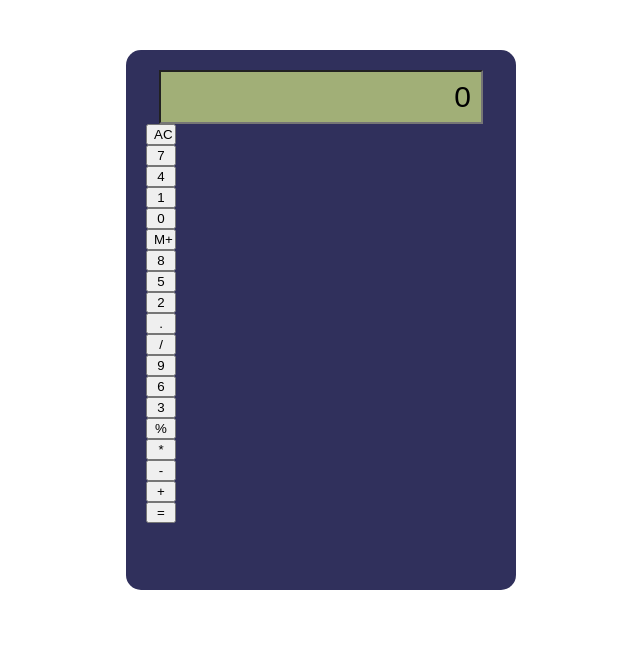
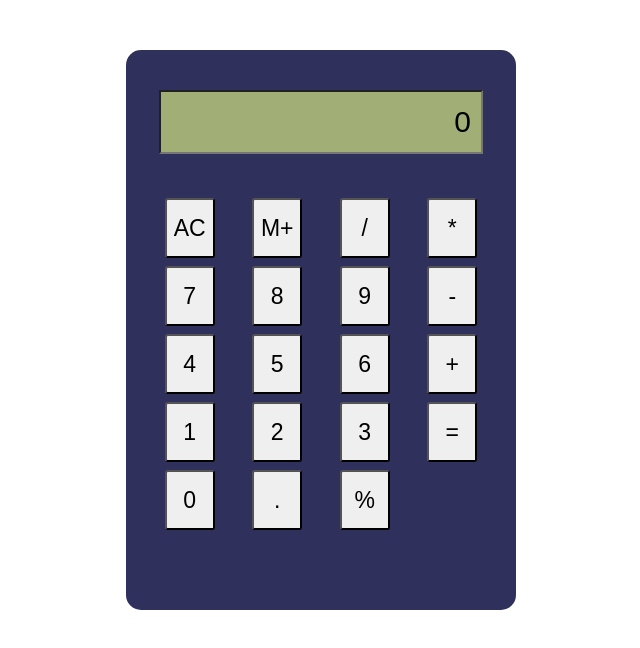
Before and after one commit to GitanjaliSase/Assignment-21, a plain HTML site: page index.html in a window 1280 px wide. Shown: the whole page, without its empty margins (319-959 px from the left). Drawn offline with Linux system fonts and the light colour scheme.

Commit message:
button added

```diff
--- a/index.html
+++ b/index.html
@@ -10,49 +10,63 @@
         border-radius: 15px;
         padding: 20px;
         margin: 50px auto;
+        padding-top: 40px;
         }
         .screen{
             background-color: #a1af77;
             text-align: right;
             font-size: 30px;
             width: 300px;
-            height: 40px;
+            height: 50px;
             display: block;
             margin: 0 auto;
             padding: 5px 10px;
+            margin-bottom: 40px;
         }
         .btn{
-          height:30px;
-          width: 30px;
-          display: flex;
-          flex-direction: column;
-
+          height:60px;
+          width: 50px;
+          text-align: center;
+          padding-bottom: 2px 0;
+          font-size: 23px;
+          margin: 4px;
+          border-radius:3px;
+        }
+        .btn-container{
+         height: 400px;
+         display: flex;
+         flex-direction: column;
+         flex-wrap: wrap;
+         align-items: center;
         }
     </style>
 </head>
 <body>
     <div class="Calculator-body">
       <input type="text" value="0" class="screen"/>
-         <div class="btn">
-            <button>AC</button>
-            <button>7</button>
-            <button>4</button>
-            <button>1</button>
-            <button>0</button>
-            <button>M+</button>
-            <button>8</button>
-            <button>5</button>
-            <button>2</button>
-            <button>.</button>
-            <button>/</button>
-            <button>9</button>
-            <button>6</button>
-            <button>3</button>
-            <button>%</button>
-            <button>*</button>
-            <button>-</button>
-            <button>+</button>
-            <button>=</button>
+         <div class="btn-container">
+            <button  class="btn">AC</button>
+            <button  class="btn">7</button>
+            <button  class="btn">4</button>
+            <button  class="btn">1</button>
+            <button  class="btn">0</button>
+
+            <button  class="btn">M+</button>
+            <button  class="btn">8</button>
+            <button  class="btn">5</button>
+            <button  class="btn">2</button>
+            <button  class="btn">.</button>
+
+            <button  class="btn">/</button>
+            <button  class="btn">9</button>
+            <button  class="btn">6</button>
+            <button  class="btn">3</button>
+            <button  class="btn">%</button>
+
+            <button  class="btn">*</button>
+            <button  class="btn">-</button>
+            <button  class="btn">+</button>
+            <button  class="btn">=</button>
 
          </div>
     </div>
```
